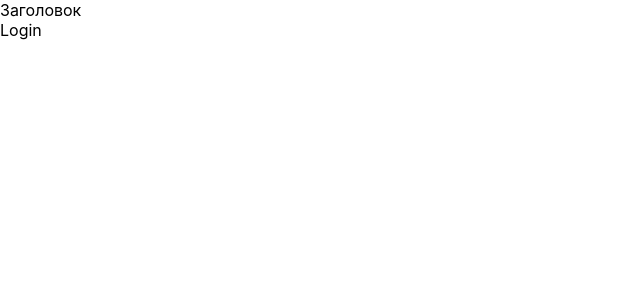
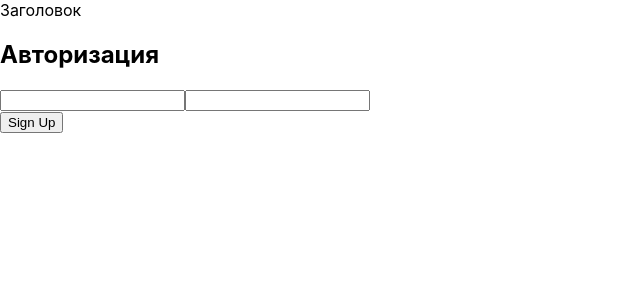
Before and after one commit to BaYramKad/chat-students, a React (Create React App) app: page /login in a window 1280 px wide. Shown: the top 300 px of the page, without its empty margins (0-640 px from the left). Built offline with nearby package versions, Linux system fonts and the light colour scheme; no server answers.

Commit message:
add auth and logout logic

```diff
--- a/src/App.js
+++ b/src/App.js
@@ -1,4 +1,4 @@
-import React from 'react'
+import React, { useEffect } from 'react'
 import './App.css';
 
 import { Route } from 'react-router-dom';
@@ -6,8 +6,19 @@ import { Route } from 'react-router-dom';
 import TitleComponent from './components/TitleComponent.jsx'
 import MainPage from './components/MainPage/MainPage.jsx';
 import Login from './components/LoginPage/Login.jsx';
+import { useHistory } from 'react-router-dom';
+import { getAuth, onAuthStateChanged } from 'firebase/auth';
 
 function App() {
+  const history = useHistory()
+  const auth = getAuth()
+
+  useEffect(() => {
+    onAuthStateChanged(auth, (user) => {
+            user ? history.push('/main') : history.push('/login')
+    })
+  }, [])
+
   return (
     <div className="App">
       <TitleComponent />
--- a/src/components/LoginPage/Login.jsx
+++ b/src/components/LoginPage/Login.jsx
@@ -1,8 +1,34 @@
-import React from 'react'
+import { createUserWithEmailAndPassword, getAuth } from 'firebase/auth';
+import React, { useState } from 'react'
+import { useDispatch } from 'react-redux';
+import { useHistory } from 'react-router-dom';
+import { getDatabase, ref, set } from "firebase/database";
 
-function Login() {
+function Login(users) {
+    const [email, setEmail] = useState()
+    const [password, setPassword] = useState()
+    const auth = getAuth();
+    const history = useHistory()
+
+    const hendleSingUp = (email, password) => {
+        try {
+            createUserWithEmailAndPassword(auth, email, password)
+            history.push('/main')
+        } catch (error) {
+            alert('Не удалось зарегестрироваться: ' + error)
+        }
+    }
   return (
-    <div>Login</div>
+    <div>
+        <h2>Авторизация</h2>
+        <div>
+            <input onChange={ (e) => setEmail(e.target.value) } type="email" />
+            <input onChange={ (e) => setPassword(e.target.value) } type="password" />
+        </div>
+        <button onClick={() => hendleSingUp(email, password) }>
+            Sign Up
+        </button>
+    </div>
   )
 }
 
--- a/src/components/MainPage/MainPage.jsx
+++ b/src/components/MainPage/MainPage.jsx
@@ -1,9 +1,12 @@
 import React from 'react'
+import { useHistory } from 'react-router-dom/cjs/react-router-dom.min'
 
 function MainPage() {
-  return (
+    const history = useHistory()
+  return (<>
     <div>MainPage</div>
-  )
+    <button onClick={() => history.push('/login')}>Выйти</button>
+  </>)
 }
 
 export default MainPage
--- a/src/index.js
+++ b/src/index.js
@@ -5,6 +5,20 @@ import App from './App';
 
 import {BrowserRouter as Router } from "react-router-dom";
 
+import { initializeApp } from "firebase/app";
+import "firebase/auth";
+
+const firebaseConfig = {
+  apiKey: "AIzaSyCGouqeLXFb8v-iDY6K9JmxBg-P5NeBSjk",
+  authDomain: "chat-students-b4b9f.firebaseapp.com",
+  projectId: "chat-students-b4b9f",
+  storageBucket: "chat-students-b4b9f.appspot.com",
+  messagingSenderId: "735809721385",
+  appId: "1:735809721385:web:e1eb60577f42a8060df838"
+};
+
+initializeApp(firebaseConfig);
+
 const root = ReactDOM.createRoot(document.getElementById('root'));
 root.render(
   <Router>
```
